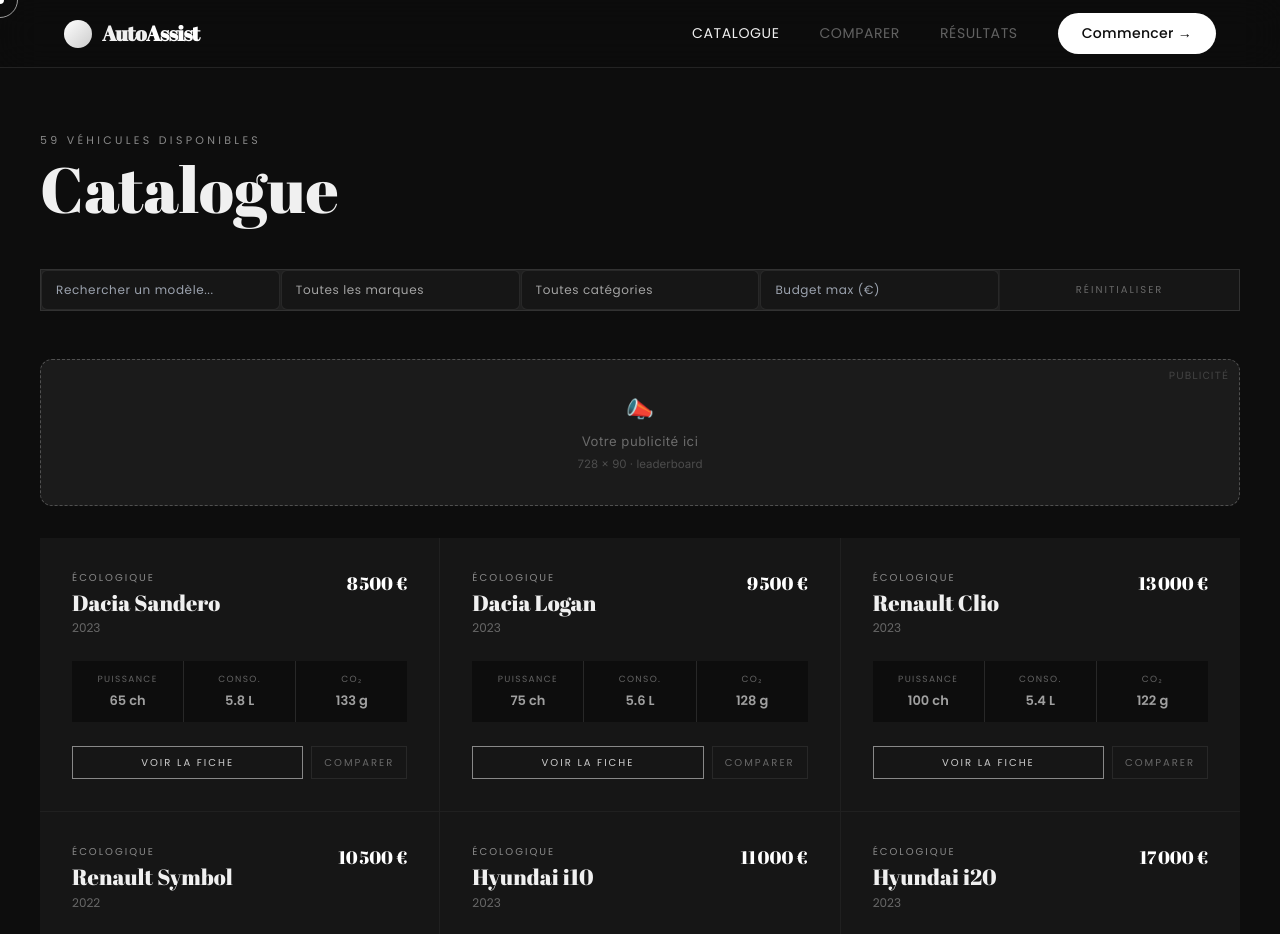
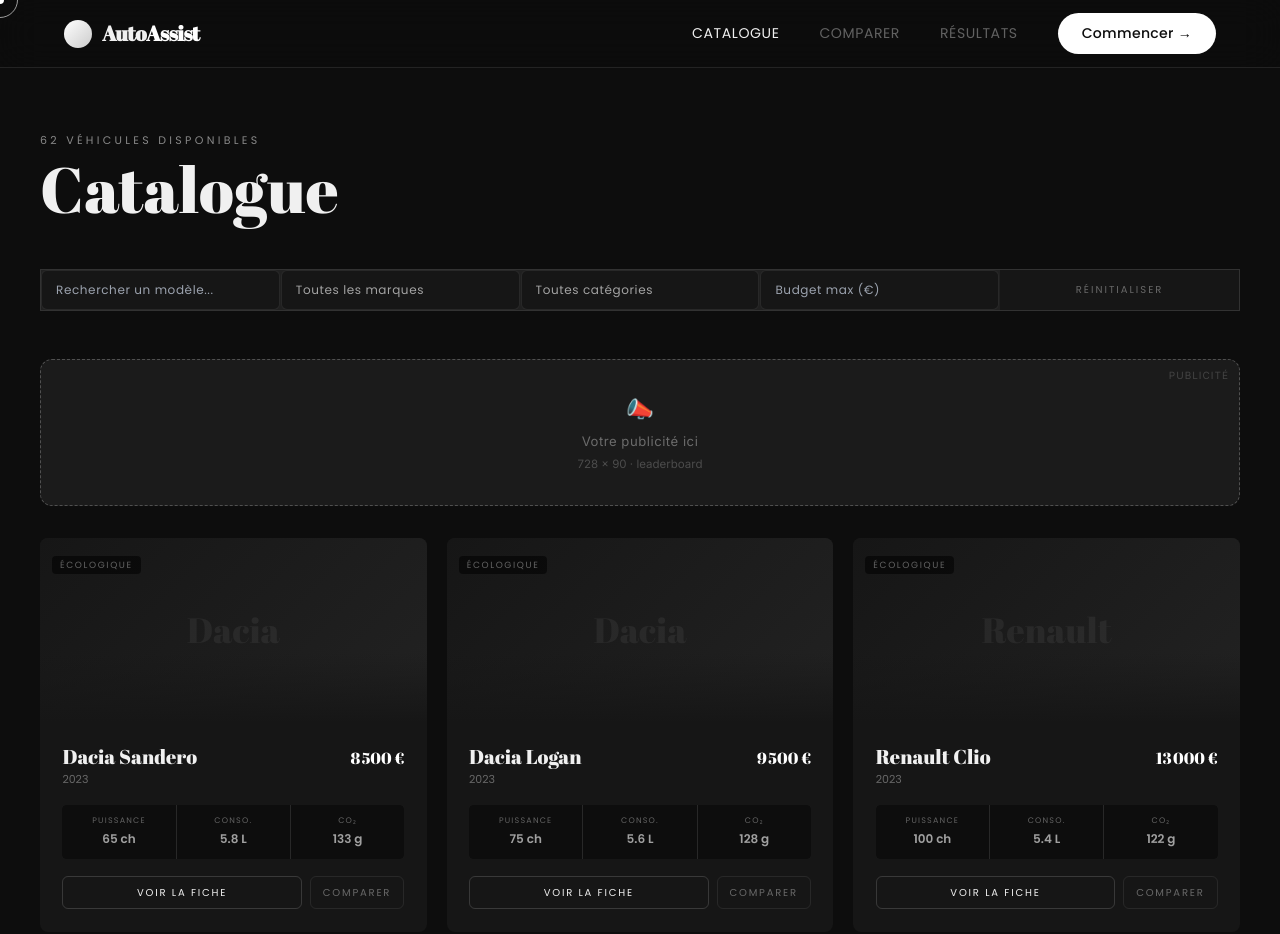
Before and after one commit to radiaboujdid11/Car-Advisor-, a React (Vite) app in the folder frontend/: page /cars in a window 1280 px wide. Shown: the top 934 px of the page. Built offline with nearby package versions, Linux system fonts and the light colour scheme.

Commit message:
feat: car images in catalog cards + detail page, add Jeep/Volvo/BMW X6

```diff
--- a/frontend/src/data/cars.js
+++ b/frontend/src/data/cars.js
@@ -19,12 +19,12 @@ export const CARS = [
   { id: 17, make: 'Toyota', model: 'C-HR', year: 2023, price_eur: 36574, power_hp: 122, consumption_l100k: 6.0, co2_g_km: 140, category: 'eco', description: 'SUV hybride au design avant-gardiste — moderne et économique.' },
 
   // ── PRACTICAL / MID-RANGE ─────────────────────────────────────────────────
-  { id: 18, make: 'Dacia', model: 'Duster', year: 2023, price_eur: 19000, power_hp: 130, consumption_l100k: 6.5, co2_g_km: 148, category: 'practical', description: 'Le SUV abordable par excellence. Parfait pour les routes de montagne et les pistes du Maroc.' },
+  { id: 18, make: 'Dacia', model: 'Duster', year: 2023, price_eur: 19000, power_hp: 130, consumption_l100k: 6.5, co2_g_km: 148, category: 'practical', image: '/cars/duster.jpg', description: 'Le SUV abordable par excellence. Parfait pour les routes de montagne et les pistes du Maroc.' },
   { id: 19, make: 'Renault', model: 'Mégane', year: 2023, price_eur: 22000, power_hp: 115, consumption_l100k: 5.8, co2_g_km: 132, category: 'practical', description: 'Berline familiale élégante, le bon équilibre entre confort et agrément de conduite.' },
   { id: 20, make: 'Peugeot', model: '2008', year: 2023, price_eur: 24000, power_hp: 130, consumption_l100k: 6.1, co2_g_km: 139, category: 'practical', description: "SUV compact au style distinctif — l'un des favoris des familles marocaines." },
   { id: 21, make: 'Peugeot', model: '308', year: 2023, price_eur: 26000, power_hp: 130, consumption_l100k: 5.9, co2_g_km: 134, category: 'practical', description: "Berline compacte à l'intérieur luxueux — la 308 fait son effet à l'arrivée." },
   { id: 22, make: 'Citroën', model: 'C4', year: 2023, price_eur: 25000, power_hp: 130, consumption_l100k: 5.8, co2_g_km: 132, category: 'practical', description: 'Fastback confortable — coussin de suspension unique, parfait Casablanca-Marrakech.' },
-  { id: 23, make: 'Toyota', model: 'Corolla', year: 2023, price_eur: 24000, power_hp: 122, consumption_l100k: 5.5, co2_g_km: 125, category: 'practical', description: 'Berline hybride mondiale, plébiscitée pour sa fiabilité légendaire au Maroc.' },
+  { id: 23, make: 'Toyota', model: 'Corolla', year: 2023, price_eur: 24000, power_hp: 122, consumption_l100k: 5.5, co2_g_km: 125, category: 'practical', image: '/cars/corolla.jpg', description: 'Berline hybride mondiale, plébiscitée pour sa fiabilité légendaire au Maroc.' },
   { id: 24, make: 'Toyota', model: 'Land Cruiser', year: 2023, price_eur: 78000, power_hp: 309, consumption_l100k: 12.0, co2_g_km: 280, category: 'practical', description: 'Le 4x4 légendaire — incontournable pour les pistes du désert et les montagnes du Haut Atlas.' },
   { id: 25, make: 'Hyundai', model: 'Tucson', year: 2023, price_eur: 32000, power_hp: 150, consumption_l100k: 7.2, co2_g_km: 164, category: 'practical', description: 'SUV familial élégant — un choix prisé de la classe moyenne marocaine montante.' },
   { id: 26, make: 'Kia', model: 'Sportage', year: 2023, price_eur: 29000, power_hp: 150, consumption_l100k: 7.0, co2_g_km: 159, category: 'practical', description: "SUV coréen au style affirmé — très apprécié au Maroc pour son rapport qualité/prix." },
@@ -67,6 +67,11 @@ export const CARS = [
   { id: 57, make: 'BYD', model: 'Yuan Plus', year: 2024, price_eur: 29630, power_hp: 204, consumption_l100k: 11.2, co2_g_km: 0, category: 'eco', description: 'SUV électrique compact BYD — 401km, technologie Blade Battery.' },
   { id: 58, make: 'Tesla', model: 'Model 3', year: 2024, price_eur: 60185, power_hp: 283, consumption_l100k: 10.8, co2_g_km: 0, category: 'eco', description: "La référence mondiale électrique — 558km, Autopilot, performance épurée." },
   { id: 59, make: 'Tesla', model: 'Model Y', year: 2023, price_eur: 82407, power_hp: 300, consumption_l100k: 11.5, co2_g_km: 0, category: 'eco', description: "SUV électrique le plus vendu au monde — espace, technologie, autonomie." },
+
+  // ── NOUVELLES ENTRÉES ─────────────────────────────────────────────────────
+  { id: 60, make: 'Jeep', model: 'Wrangler', year: 2023, price_eur: 62000, power_hp: 272, consumption_l100k: 11.2, co2_g_km: 256, category: 'performance', image: '/cars/wrangler.jpg', description: 'Le tout-terrain légendaire. Aucune piste ne lui résiste — Sahara, Haut Atlas, désert.' },
+  { id: 61, make: 'Volvo', model: 'XC40 Recharge', year: 2023, price_eur: 55000, power_hp: 408, consumption_l100k: 0, co2_g_km: 0, category: 'eco', image: '/cars/xc40.jpg', description: 'SUV électrique scandinave — design épuré, sécurité maximale, zéro émission, 418 km d\'autonomie.' },
+  { id: 62, make: 'BMW', model: 'X6', year: 2023, price_eur: 95000, power_hp: 340, consumption_l100k: 9.4, co2_g_km: 214, category: 'luxury', image: '/cars/bmw-x6.jpg', description: 'Le SUV Coupé BMW — allure de sport, confort de berline. Exclusif et immédiatement reconnaissable.' },
 ];
 
 export const ALL_MAKES = [...new Set(CARS.map(c => c.make))].sort();
--- a/frontend/src/pages/Catalog.jsx
+++ b/frontend/src/pages/Catalog.jsx
@@ -112,7 +112,7 @@ export default function Catalog({ addToCompare }) {
             <p style={{ fontFamily: 'var(--sans)', fontSize: '13px' }}>Élargissez vos critères de recherche.</p>
           </div>
         ) : (
-          <div style={{ display: 'grid', gridTemplateColumns: 'repeat(auto-fill, minmax(300px, 1fr))', gap: '1px', background: 'var(--line)' }}>
+          <div style={{ display: 'grid', gridTemplateColumns: 'repeat(auto-fill, minmax(300px, 1fr))', gap: '1.25rem' }}>
             {cars.map(car => (
               <CarCard key={car.id} car={car} onDetail={() => navigate(`/cars/${car.id}`)} onCompare={() => addToCompare(car)} />
             ))}
@@ -125,80 +125,73 @@ export default function Catalog({ addToCompare }) {
 
 function CarCard({ car, onDetail, onCompare }) {
   const [hovered, setHovered] = useState(false);
-
   const formatPrice = p => p ? `${Math.round(p).toLocaleString('fr-FR')} €` : 'Sur demande';
 
   return (
     <div
-      style={{
-        background: hovered ? 'var(--bg-3)' : 'var(--bg-2)',
-        padding: '2rem',
-        cursor: 'pointer',
-        transition: 'background 0.25s',
-        display: 'flex', flexDirection: 'column', gap: '1.5rem',
-      }}
+      style={{ background: hovered ? 'var(--bg-3)' : 'var(--bg-2)', cursor: 'pointer', transition: 'background 0.25s', display: 'flex', flexDirection: 'column', borderRadius: '8px', overflow: 'hidden' }}
       onMouseEnter={() => setHovered(true)}
       onMouseLeave={() => setHovered(false)}
       onClick={onDetail}
     >
-      {/* Top row */}
+      {/* Image */}
+      <div style={{ height: '185px', background: '#111', position: 'relative', overflow: 'hidden', flexShrink: 0 }}>
+        {car.image
+          ? <img
+              src={car.image} alt={`${car.make} ${car.model}`}
+              style={{ width: '100%', height: '100%', objectFit: 'cover', objectPosition: 'center', transition: 'transform .5s ease', transform: hovered ? 'scale(1.06)' : 'scale(1)' }}
+            />
+          : <div style={{ width: '100%', height: '100%', background: 'linear-gradient(135deg, #161616 0%, #222 100%)', display: 'flex', alignItems: 'center', justifyContent: 'center' }}>
+              <span style={{ fontFamily: 'var(--serif-display)', fontSize: '2.2rem', color: 'rgba(255,255,255,.06)' }}>{car.make}</span>
+            </div>
+        }
+        <div style={{ position: 'absolute', bottom: 0, left: 0, right: 0, height: '70px', background: 'linear-gradient(to top, var(--bg-2), transparent)' }} />
+        <div style={{ position: 'absolute', top: '0.75rem', left: '0.75rem' }}>
+          <span style={{ fontFamily: 'var(--sans)', fontSize: '9px', letterSpacing: '0.18em', textTransform: 'uppercase', color: 'var(--ink-mute)', background: 'rgba(0,0,0,.55)', backdropFilter: 'blur(8px)', padding: '3px 8px', borderRadius: '4px' }}>
+            {CAT_LABEL[car.category] || car.category}
+          </span>
+        </div>
+      </div>
+
+      {/* Content */}
+      <div style={{ padding: '1.4rem', display: 'flex', flexDirection: 'column', gap: '1.1rem', flex: 1 }}>
         <div style={{ display: 'flex', justifyContent: 'space-between', alignItems: 'flex-start' }}>
           <div>
-          <p style={{ fontFamily: 'var(--sans)', fontSize: '10px', letterSpacing: '0.2em', textTransform: 'uppercase', color: 'var(--gold-deep)', marginBottom: '6px' }}>
-            {CAT_LABEL[car.category] || car.category}
-          </p>
-          <h3 style={{ fontFamily: 'var(--serif-display)', fontSize: '22px', color: 'var(--ink)', lineHeight: 1.1 }}>
+            <h3 style={{ fontFamily: 'var(--serif-display)', fontSize: '20px', color: 'var(--ink)', lineHeight: 1.1 }}>
               {car.make} {car.model}
             </h3>
-          <p style={{ fontFamily: 'var(--sans)', fontSize: '12px', color: 'var(--ink-mute)', marginTop: '4px' }}>
-            {car.year}
-          </p>
+            <p style={{ fontFamily: 'var(--sans)', fontSize: '11px', color: 'var(--ink-mute)', marginTop: '3px' }}>{car.year}</p>
           </div>
-        <p style={{ fontFamily: 'var(--serif-display)', fontSize: '18px', color: 'var(--gold)', textAlign: 'right', whiteSpace: 'nowrap' }}>
+          <p style={{ fontFamily: 'var(--serif-display)', fontSize: '16px', color: 'var(--gold)', textAlign: 'right', whiteSpace: 'nowrap' }}>
             {formatPrice(car.price_eur)}
           </p>
         </div>
 
-      {/* Specs */}
-      <div style={{ display: 'grid', gridTemplateColumns: 'repeat(3, 1fr)', gap: '1px', background: 'var(--line)' }}>
+        <div style={{ display: 'grid', gridTemplateColumns: 'repeat(3, 1fr)', gap: '1px', background: 'var(--line)', borderRadius: '4px', overflow: 'hidden' }}>
           {[
             { label: 'Puissance', value: car.power_hp ? `${car.power_hp} ch` : '—' },
-          { label: 'Conso.', value: car.consumption_l100k === 0 ? 'Électrique' : car.consumption_l100k ? `${car.consumption_l100k} L` : '—' },
+            { label: 'Conso.', value: car.consumption_l100k === 0 ? 'Élec.' : car.consumption_l100k ? `${car.consumption_l100k} L` : '—' },
             { label: 'CO₂', value: car.co2_g_km === 0 ? '0 g' : car.co2_g_km ? `${car.co2_g_km} g` : '—' },
           ].map(({ label, value }) => (
-          <div key={label} style={{ background: 'var(--bg)', padding: '0.75rem', textAlign: 'center' }}>
-            <p style={{ fontFamily: 'var(--sans)', fontSize: '9px', letterSpacing: '0.15em', textTransform: 'uppercase', color: 'var(--ink-mute)', marginBottom: '4px' }}>{label}</p>
-            <p style={{ fontFamily: 'var(--sans)', fontSize: '13px', fontWeight: 600, color: 'var(--ink-soft)' }}>{value}</p>
+            <div key={label} style={{ background: 'var(--bg)', padding: '0.65rem', textAlign: 'center' }}>
+              <p style={{ fontFamily: 'var(--sans)', fontSize: '8px', letterSpacing: '0.15em', textTransform: 'uppercase', color: 'var(--ink-mute)', marginBottom: '3px' }}>{label}</p>
+              <p style={{ fontFamily: 'var(--sans)', fontSize: '12px', fontWeight: 600, color: 'var(--ink-soft)' }}>{value}</p>
             </div>
           ))}
         </div>
 
-      {/* Actions */}
         <div style={{ display: 'flex', gap: '8px' }} onClick={e => e.stopPropagation()}>
-        <button
-          onClick={onDetail}
-          style={{
-            flex: 1, fontFamily: 'var(--sans)', fontSize: '10px', letterSpacing: '0.2em', textTransform: 'uppercase',
-            color: 'var(--gold-2)', border: '1px solid var(--gold-deep)', background: 'none',
-            padding: '8px 12px', cursor: 'pointer', transition: 'border-color 0.2s',
-          }}
-          onMouseEnter={e => e.currentTarget.style.borderColor = 'var(--gold)'}
-          onMouseLeave={e => e.currentTarget.style.borderColor = 'var(--gold-deep)'}
-        >
-          Voir la fiche
-        </button>
-        <button
-          onClick={onCompare}
-          style={{
-            fontFamily: 'var(--sans)', fontSize: '10px', letterSpacing: '0.2em', textTransform: 'uppercase',
-            color: 'var(--ink-mute)', border: '1px solid var(--line)', background: 'none',
-            padding: '8px 12px', cursor: 'pointer', transition: 'border-color 0.2s, color 0.2s',
-          }}
-          onMouseEnter={e => { e.currentTarget.style.borderColor = 'var(--gold-deep)'; e.currentTarget.style.color = 'var(--gold-2)'; }}
-          onMouseLeave={e => { e.currentTarget.style.borderColor = 'var(--line)'; e.currentTarget.style.color = 'var(--ink-mute)'; }}
-        >
-          Comparer
-        </button>
+          <button onClick={onDetail}
+            style={{ flex: 1, fontFamily: 'var(--sans)', fontSize: '10px', letterSpacing: '0.18em', textTransform: 'uppercase', color: 'var(--ink)', border: '1px solid rgba(255,255,255,.15)', background: 'none', padding: '8px 12px', cursor: 'pointer', borderRadius: '6px', transition: 'all 0.2s' }}
+            onMouseEnter={e => { e.currentTarget.style.borderColor = 'var(--gold)'; e.currentTarget.style.background = 'var(--gold)'; e.currentTarget.style.color = '#0d0d0d'; }}
+            onMouseLeave={e => { e.currentTarget.style.borderColor = 'rgba(255,255,255,.15)'; e.currentTarget.style.background = 'none'; e.currentTarget.style.color = 'var(--ink)'; }}
+          >Voir la fiche</button>
+          <button onClick={onCompare}
+            style={{ fontFamily: 'var(--sans)', fontSize: '10px', letterSpacing: '0.18em', textTransform: 'uppercase', color: 'var(--ink-mute)', border: '1px solid rgba(255,255,255,.08)', background: 'none', padding: '8px 12px', cursor: 'pointer', borderRadius: '6px', transition: 'all 0.2s' }}
+            onMouseEnter={e => { e.currentTarget.style.borderColor = 'rgba(255,255,255,.3)'; e.currentTarget.style.color = 'var(--ink)'; }}
+            onMouseLeave={e => { e.currentTarget.style.borderColor = 'rgba(255,255,255,.08)'; e.currentTarget.style.color = 'var(--ink-mute)'; }}
+          >Comparer</button>
+        </div>
       </div>
     </div>
   );
```
Also changed, not shown: frontend/src/pages/CarDetail.jsx (+8 -0 lines). Lines whose indentation alone changed are shown as unchanged.
